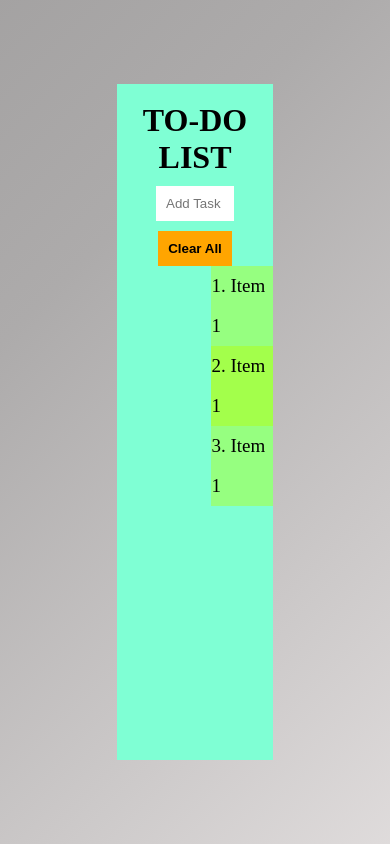
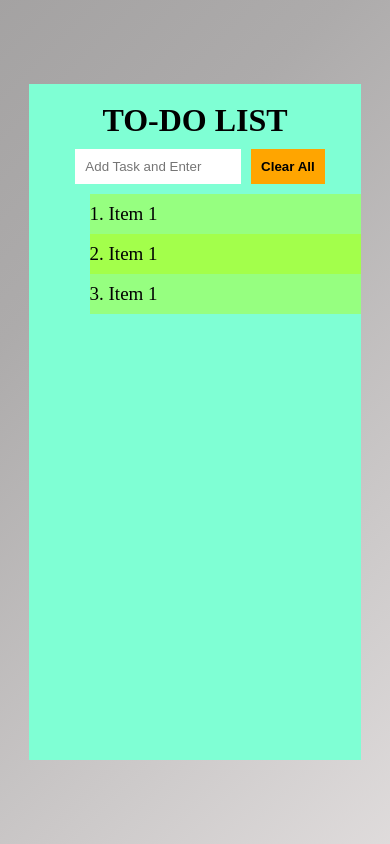
Before and after one commit to yashwantji/yashwantji.github.io, a plain HTML site: page to-do.html in a window 390 px wide. Drawn offline with nearby package versions, Linux system fonts and the light colour scheme.

Commit message:
add media queries

```diff
--- a/to-do.css
+++ b/to-do.css
@@ -79,3 +79,11 @@ ul li:nth-child(2n){
         background-position:0% 50% ;
     }
 }
+@media (max-width:786px){
+    .row-12 {
+        width: 85%;
+    }
+    ul {
+        margin-left: -15%;
+    }
+}
```
